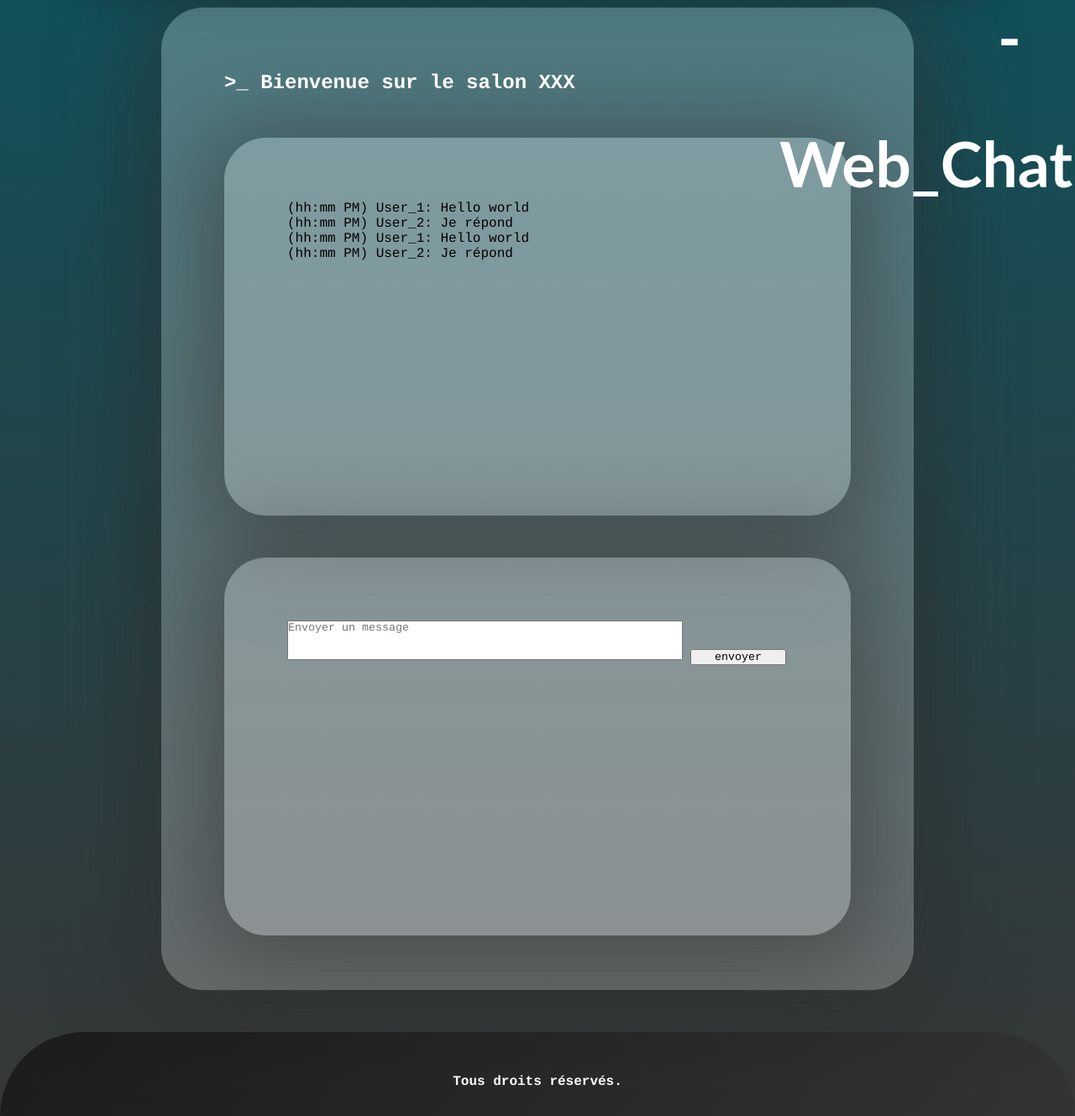
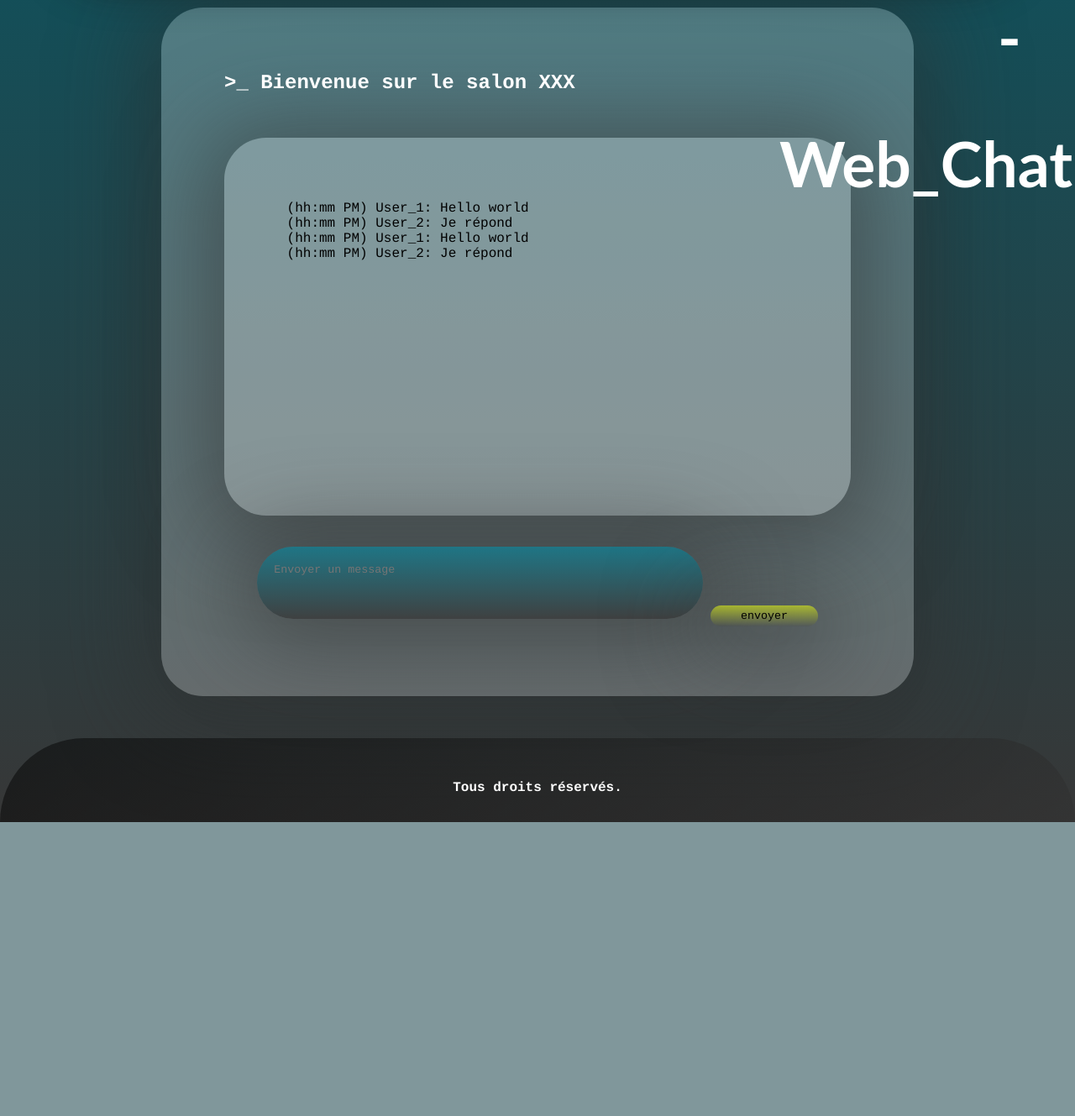
Before and after one commit to Transformot/web_project, a Django app: page /chat/ in a window 1280 px wide. Shown: the part 231-1560 px from the top of the page at 84% size. After the commit the page ends 1210 px from the top, so only its background shows below. Run offline with Django 4.2, Linux system fonts and the light colour scheme; some libraries are stand-ins or nearby versions.

Commit message:
style-chat

```diff
--- a/web_project/static/css/style-chat.css
+++ b/web_project/static/css/style-chat.css
@@ -52,7 +52,7 @@ section{
     color: white;
     margin: 50px auto;
     width: 70%;
-    padding: 75px 75px 15px;
+    padding: 10% 10% 15px;
     background-color: rgba(255, 255, 255, 0.25);
     border-radius: 50px;
     box-shadow: 0 10px 100px 25px rgba(48, 48, 48, 0.5);
@@ -62,54 +62,52 @@ section div p{
     color: #000000;
 }
 
-/*section #chat_box{
-    margin: 10px;
-    padding: 60px;
-    height: 480px;
-    border: 2px solid #000000;
-    background-color: #e6e5e5;
-}*/
-
-section #chat_box {
+section div#chat_box {
     width: 100%;
     height: 450px;
-    margin: 0 auto 50px;
-    padding: 75px 75px 15px;
+    margin: auto;
+    padding: 10% 10% 15px;
     color: white;
     background-color: rgba(255, 255, 255, 0.25);
     border-radius: 50px;
     box-shadow: 0 10px 100px 25px rgba(48, 48, 48, 0.5);
 }
 
-section #barre_box {
+section div#barre_box{
     width: 100%;
-    height: 450px;
+    height: 150px;
     margin: 0 auto 50px;
-    padding: 75px 75px 15px;
-    color: white;
-    background-color: rgba(255, 255, 255, 0.25);
-    border-radius: 50px;
-    box-shadow: 0 10px 100px 25px rgba(48, 48, 48, 0.5);
+    padding: 5% 5% 5%;
+    text-align: center;
+    line-height: 150px;
+    background-color: none;
 }
 
-/*section {
-    width: 100%;
-    height: 150px;
-    bottom: 0px;
-    padding: 10px;
-    background-color: white;
-    text-align: center;
-}*/
-
-#barre_chat{
+textarea#barre_chat{
     display: inline-block;
     width: 79%;
+    color: white;
+    padding: 3%;
+    background: linear-gradient(180deg, rgba(18, 123, 142, 0.8) 0%, rgb(54, 54, 54, 0.8) 100%);
+    border-radius: 50px;
+    border: 0px solid rgba(0, 0, 0, 0);
+    box-shadow: 0 10px 100px 25px rgba(48, 48, 48, 0.5);
 
 }
 
-#button_chat{
+textarea:focus{
+    outline: none;
+}
+
+input#button_chat{
     display: inline-block;
     width: 19%;
+    padding: 5px 0;
+    color: rgb(0, 0, 0);
+    border-radius: 50px;
+    border: none;
+    background: linear-gradient(180deg, rgba(186, 202, 36, 0.8) 0%, rgba(54, 54, 54, 0.354) 100%);
+    box-shadow: 0 10px 100px 25px rgba(48, 48, 48, 0.5);
 }
 
 footer {
```
